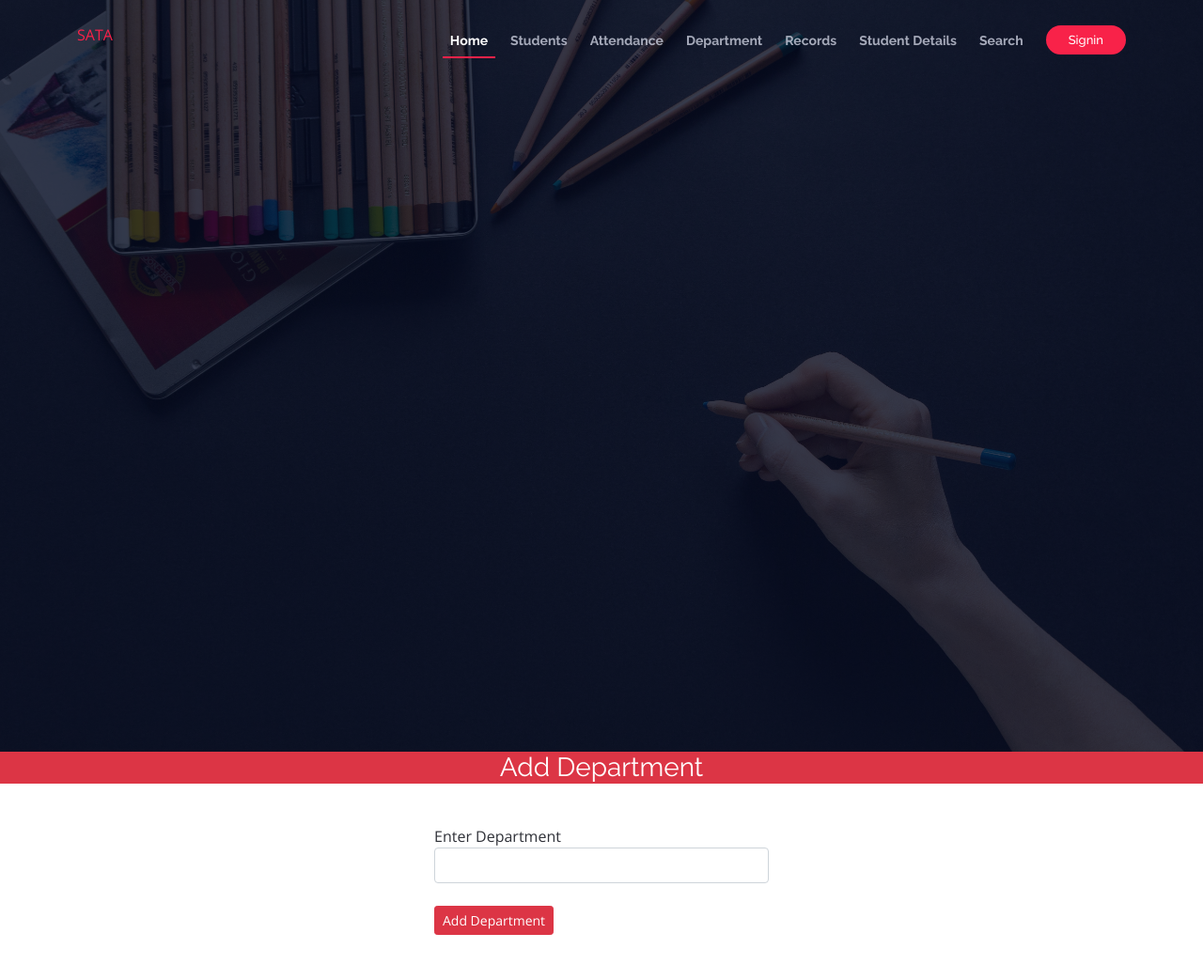
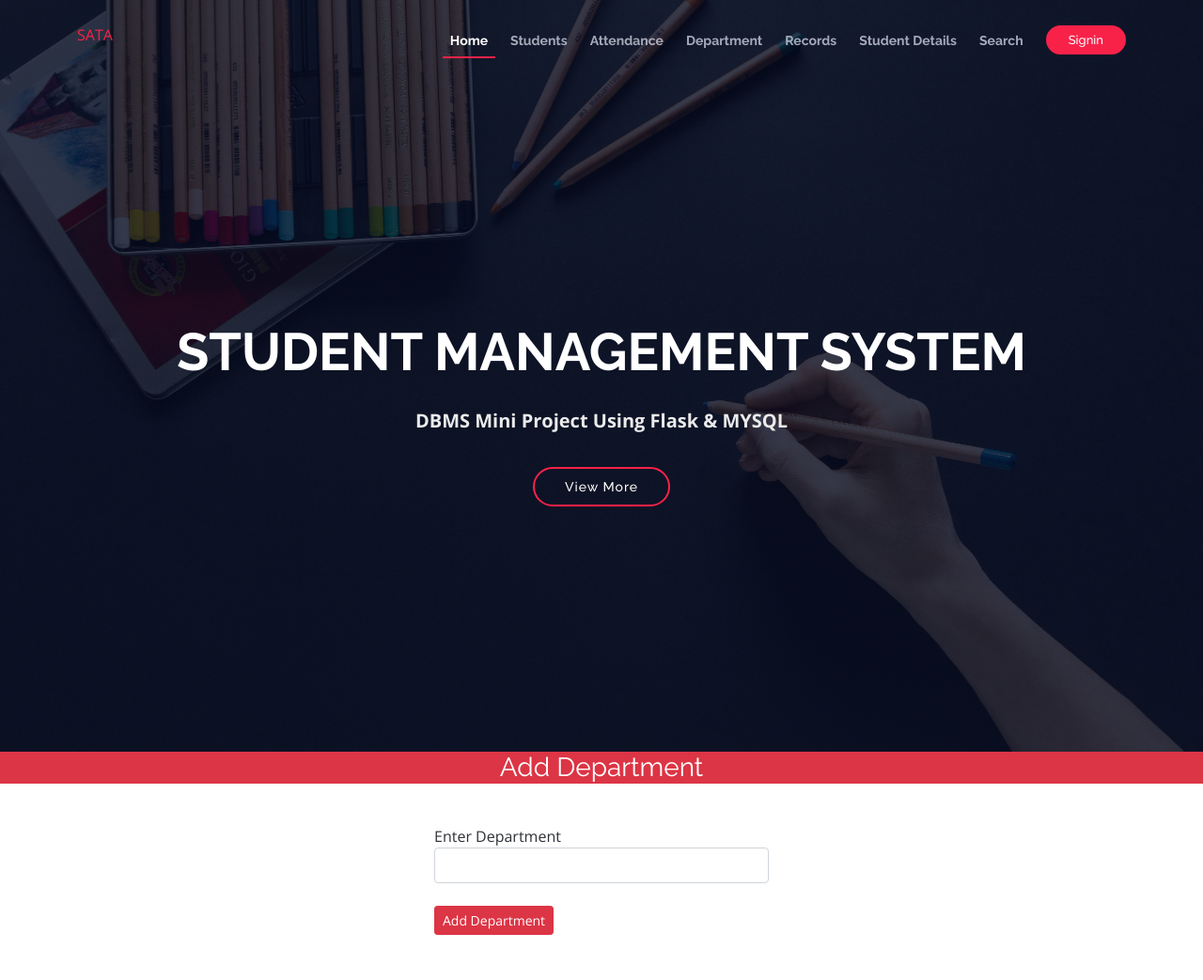
Before and after one commit to sujith-kumara/SATA, a Flask app: page /department in a window 1280 px wide. Shown: the whole page at 94% size. Run offline with Flask 2, Linux system fonts and the light colour scheme; some libraries are stand-ins or nearby versions.

Commit message:
revert landing header

```diff
--- a/templates/base.html
+++ b/templates/base.html
@@ -54,8 +54,6 @@
 
 
 
-
-
     {% if current_user.is_authenticated  %}
           <li class="buy-tickets"><a href="">Welcome {{current_user.username}}</a></li>
             <li class="buy-tickets"><a href="/logout">Logout</a></li>
@@ -70,12 +68,12 @@
 
   <!-- ======= Intro Section ======= -->
  <section id="intro">
-    <!-- <div class="intro-container" data-aos="zoom-in" data-aos-delay="100">
-      <h1 class="mb-4 pb-0">SATA </span> </h1>
-      <p class="mb-4 pb-0">Student Activity Tracking and Administration</p>
+    <div class="intro-container" data-aos="zoom-in" data-aos-delay="100">
+      <h1 class="mb-4 pb-0">STUDENT MANAGEMENT SYSTEM </span> </h1>
+      <p class="mb-4 pb-0">DBMS Mini Project Using Flask & MYSQL</p>
 
       <a href="" class="about-btn scrollto">View More</a>
-    </div> -->
+    </div>
   </section><!-- End Intro Section -->
   <main id="main">
 
```
